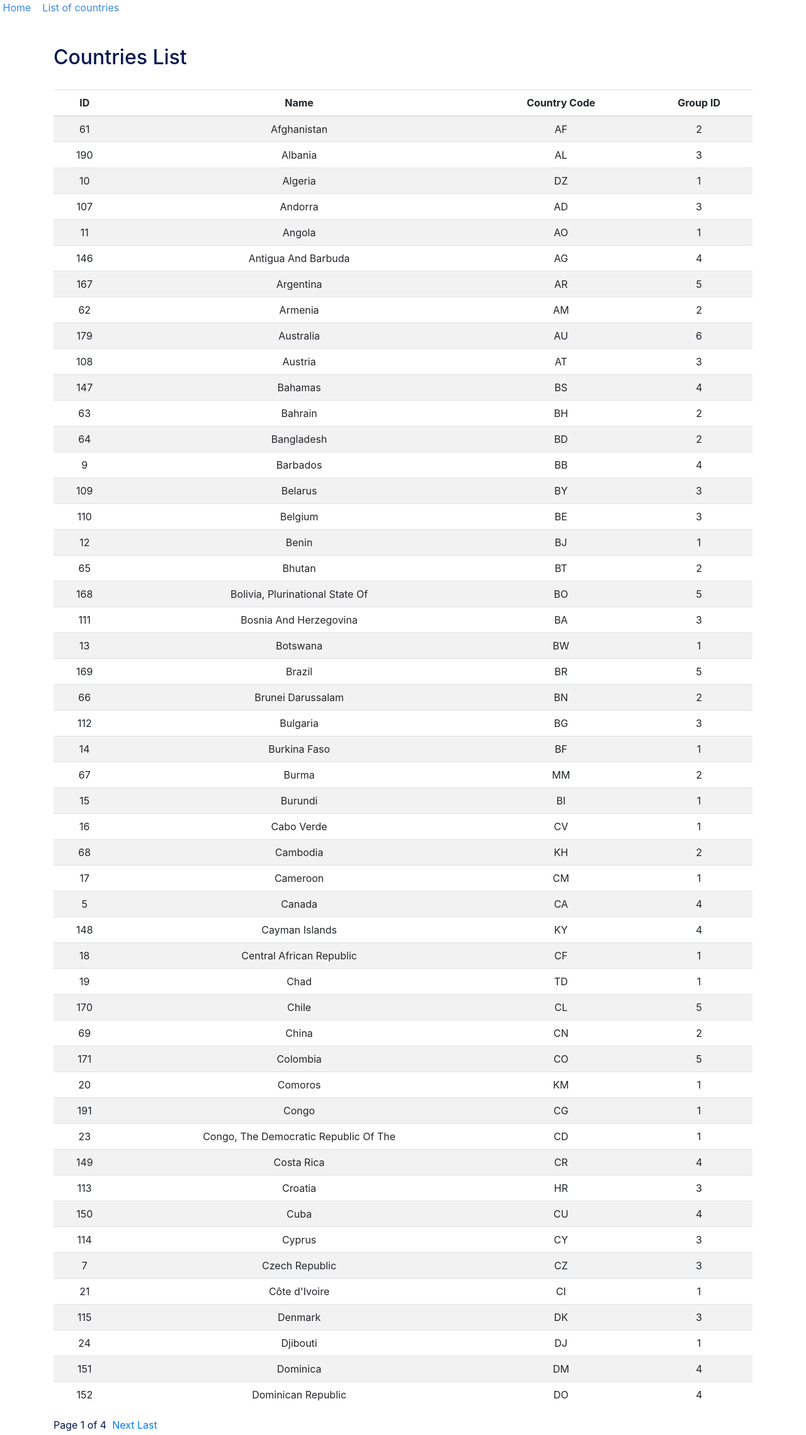
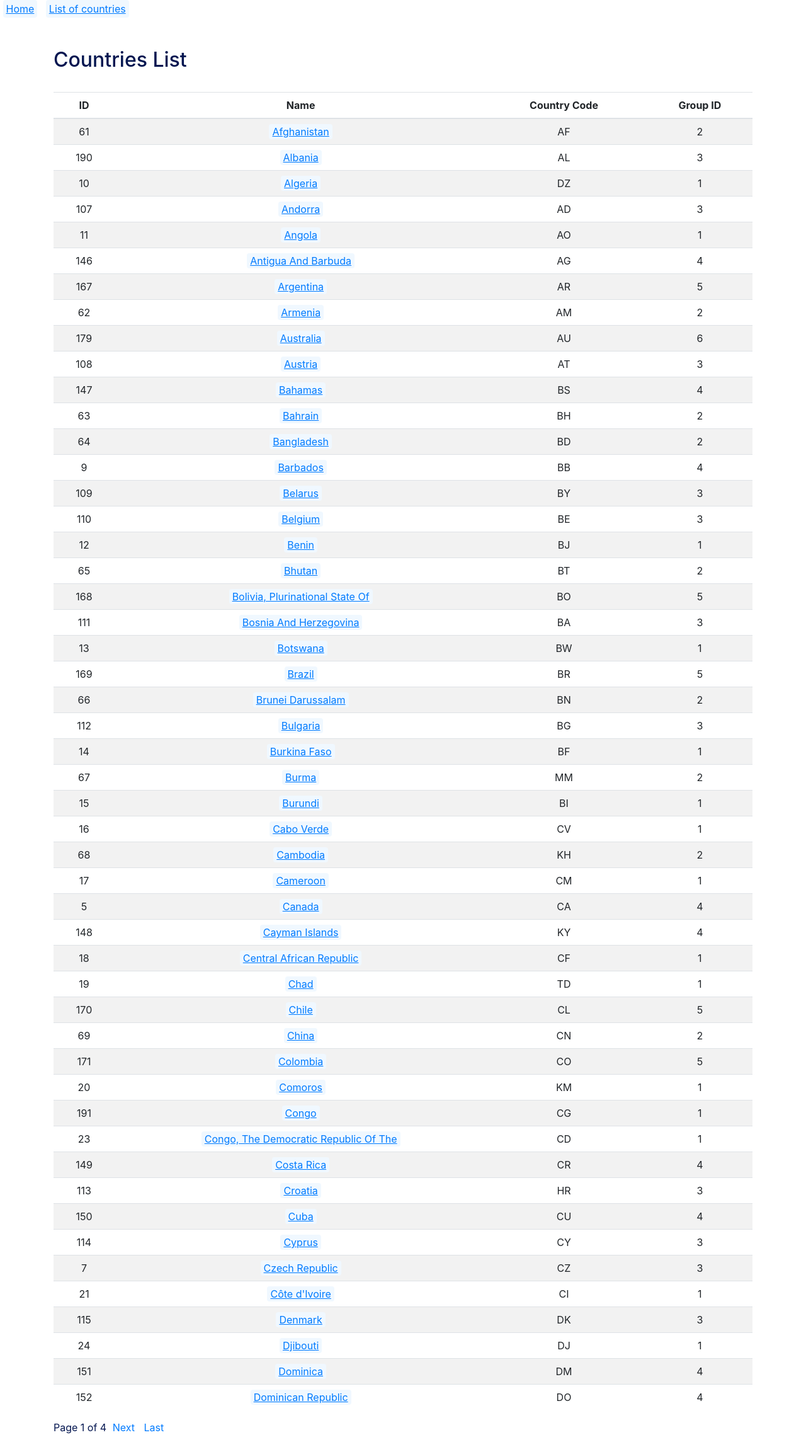
Before and after one commit to KlaraNemeckova/Countries_api, a Django app: page /countries/ in a window 1280 px wide. Shown: the whole page at 63% size. Run offline with Django 5.2, Linux system fonts and the light colour scheme; data comes from the database, SQL or seed files in the repository; both versions use the stored data as it was after the commit; some libraries are stand-ins or nearby versions.

Commit message:
Adjust link styling

```diff
--- a/countries/models.py
+++ b/countries/models.py
@@ -13,14 +13,16 @@ class Country(models.Model):
     # Save () method to automatically set group_id based on the continent
     def save(self, *args, **kwargs):
         if self.group_id is None:
+            found = False
             for index, (continent, countries) in enumerate(list_by_continent.items(), start=1):
                 if self.country_code in countries.values():
                     self.group_id = index
+                    found = True
                     break
-            else:
-                raise ValueError("Country does not exist.")
+            if not found:
+                raise ValueError(f"Country code {self.country_code} is invalid.")
+        super().save(*args, **kwargs)
 
-        super().save(*args, **kwargs)
 
     def __str__(self):
         return self.name
--- a/countries/templates/countries_list.html
+++ b/countries/templates/countries_list.html
@@ -18,12 +18,28 @@
         padding-left: 15px;
     }
 
-    .country-name-link {
-        color: #242529;
+    td {
+    cursor: default;
+    }
+
+    .country-link {
+        cursor: pointer;
+        text-decoration: underline;
+        color: #007bff;
+        background-color: #f0f8ff;
+        padding: 2px 5px;
+        border-radius: 4px;
+    }
+
+    .country-link:hover {
+        color: #0056b3;
         text-decoration: none;
+        background-color: #cce5ff;
     }
-    .country-name-link:hover {
-        color: #4188da;
+
+
+    .pagination a {
+        margin: 0 5px;
     }
 </style>
 
@@ -47,7 +63,7 @@
         <tr>
             <td>{{ country.id }}</td>
             <td>
-                <a href="{% url 'country_detail' country.id %}" class="country-name-link">{{ country.name }}</a>
+                <a href="{% url 'country_detail' country.id %}" class="country-link">{{ country.name }}</a>
             </td>
             <td>{{ country.country_code }}</td>
             <td>{{ country.group_id }}</td>
@@ -58,14 +74,14 @@
 
 <div class="pagination">
     {% if page_obj.has_previous %}
-        <a href="?page=1">First</a>
-        <a href="?page={{ page_obj.previous_page_number }}">Previous</a>
+        <a href="?page=1">First</a>&nbsp;
+        <a href="?page={{ page_obj.previous_page_number }}">Previous</a>&nbsp;
     {% endif %}
 
-    <span>Page {{ page_obj.number }} of {{ page_obj.paginator.num_pages }}</span>
+    <span>Page {{ page_obj.number }} of {{ page_obj.paginator.num_pages }}</span>&nbsp;
 
     {% if page_obj.has_next %}
-    &nbsp;&nbsp;<a href="?page={{ page_obj.next_page_number }}">Next</a>&nbsp;
+        <a href="?page={{ page_obj.next_page_number }}">Next</a>&nbsp;
         <a href="?page={{ page_obj.paginator.num_pages }}">Last</a>
     {% endif %}
 </div>
--- a/countries/templates/country_detail.html
+++ b/countries/templates/country_detail.html
@@ -3,6 +3,7 @@
 {% block title %} Detail of a country {% endblock %}
 
 {% block content %}
+
 
     <br>
 
--- a/countries/templates/master.html
+++ b/countries/templates/master.html
@@ -10,11 +10,19 @@
     }
 
     .custom-nav a {
-        color: #4188da;
+        cursor: pointer;
+        text-decoration: underline;
+        color: #007bff;
+        background-color: #f0f8ff;
+        padding: 2px 5px;
+        border-radius: 4px;
+        display: inline-block;
     }
 
     .custom-nav a:hover {
-        color: #193b70;
+        color: #0056b3;
+        text-decoration: none;
+        background-color: #cce5ff;
     }
 
 </style>
--- a/countries/templates/navigation.html
+++ b/countries/templates/navigation.html
@@ -1,6 +1,6 @@
 <nav class = "custom-nav">
 
-    &nbsp;<a href="{% url 'home' %}">Home</a> &nbsp;&nbsp;
+    &nbsp;<a href="{% url 'home' %}">Home</a> &nbsp;
     <a href="{% url 'list_of_countries' %}">List of countries</a>
 
 </nav>
```
Also changed, not shown: countries/serializers.py (+13 -0 lines), db.sqlite3.
